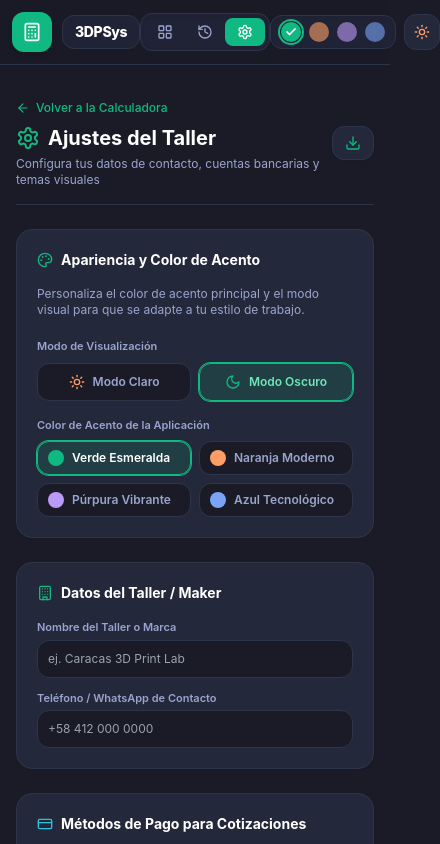
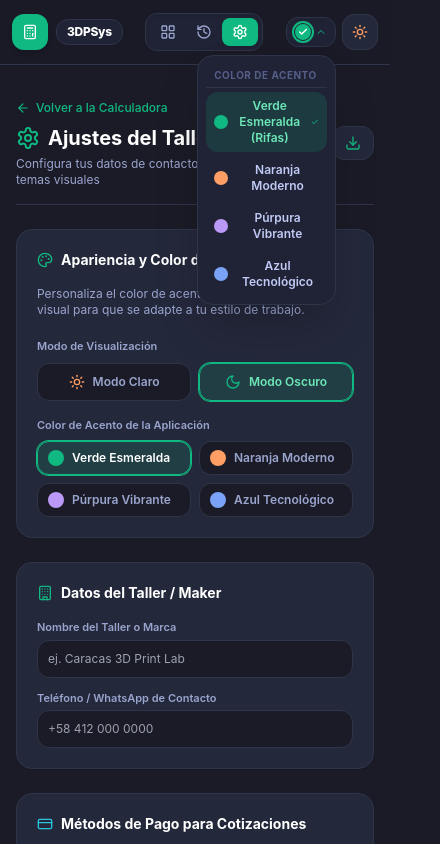
Before and after one commit to christianmed/3DPSys, a Next.js app: page /settings in a window 390 px wide. Both pictures are taken after a click on the button 291 px from the left and 32 px from the top of the page. Shown: the top 844 px of the page, 440 px wide, since content can reach past the window. Built offline with nearby package versions, Linux system fonts and the light colour scheme.

Commit message:
fix(ui): colapsar selector de acento en movil con popover flotante para desahogar el header

```diff
--- a/src/components/layout/Header.tsx
+++ b/src/components/layout/Header.tsx
@@ -1,9 +1,18 @@
 "use client";
 
-import React from "react";
+import React, { useState, useRef, useEffect } from "react";
 import Link from "next/link";
 import { usePathname } from "next/navigation";
-import { History, Settings, Moon, Sun, LayoutGrid, Check, Calculator } from "lucide-react";
+import {
+  History,
+  Settings,
+  Moon,
+  Sun,
+  LayoutGrid,
+  Check,
+  Calculator,
+  ChevronDown,
+} from "lucide-react";
 import { useTheme, ACCENT_COLORS } from "@/context/ThemeContext";
 
 interface HeaderProps {
@@ -19,21 +28,46 @@ export function Header({ darkMode: propDarkMode, onToggleTheme: propToggleTheme
   const isDark = propDarkMode !== undefined ? propDarkMode : theme.darkMode;
   const handleToggle = propToggleTheme || theme.toggleTheme;
 
+  // Estado para el menú desplegable colapsado de acento en móviles
+  const [isAccentMenuOpen, setIsAccentMenuOpen] = useState(false);
+  const accentMenuRef = useRef<HTMLDivElement>(null);
+
+  // Cerrar el popover al hacer clic fuera
+  useEffect(() => {
+    const handleClickOutside = (event: MouseEvent) => {
+      if (accentMenuRef.current && !accentMenuRef.current.contains(event.target as Node)) {
+        setIsAccentMenuOpen(false);
+      }
+    };
+
+    if (isAccentMenuOpen) {
+      document.addEventListener("mousedown", handleClickOutside);
+    }
+    return () => {
+      document.removeEventListener("mousedown", handleClickOutside);
+    };
+  }, [isAccentMenuOpen]);
+
+  // Color de acento activo actual
+  const activeColorObj =
+    ACCENT_COLORS.find((c) => c.id === theme.accentColor) || ACCENT_COLORS[0];
+  const activeHex = isDark ? activeColorObj.darkHex : activeColorObj.lightHex;
+
   return (
     <header className="sticky top-0 z-40 w-full border-b border-slate-200 dark:border-[#2f3549] bg-white/95 dark:bg-[#1a1b26]/95 backdrop-blur-md transition-colors shadow-xs">
       <div className="mx-auto flex h-16 max-w-7xl items-center justify-between px-3 sm:px-6 lg:px-8">
 
         {/* LADO IZQUIERDO: Marca 3DPSys con Avatar Squircle e icono de calculadora */}
-        <div className="flex items-center gap-2 sm:gap-3">
-          <Link href="/" className="flex items-center gap-2.5 group">
+        <div className="flex items-center gap-2 sm:gap-3 flex-shrink-0">
+          <Link href="/" className="flex items-center gap-2 sm:gap-2.5 group">
             {/* Avatar Squircle con color de acento dinámico e icono de calculadora */}
-            <div className="flex h-10 w-10 items-center justify-center rounded-xl bg-accent text-white shadow-md transition-all group-hover:scale-105 active:scale-95">
-              <Calculator className="h-5 w-5" />
+            <div className="flex h-9 w-9 sm:h-10 sm:w-10 items-center justify-center rounded-xl bg-accent text-white shadow-md transition-all group-hover:scale-105 active:scale-95">
+              <Calculator className="h-4 w-4 sm:h-5 sm:w-5" />
             </div>
 
             {/* Identificador del Proyecto 3DPSys */}
-            <div className="flex items-center gap-2 rounded-xl bg-slate-100 dark:bg-[#1f2335] px-3 py-1.5 border border-slate-200 dark:border-[#2f3549] text-slate-800 dark:text-white font-bold text-xs sm:text-sm shadow-xs transition-colors">
-              <span className="font-extrabold tracking-tight text-sm">3DPSys</span>
+            <div className="flex items-center gap-1.5 rounded-xl bg-slate-100 dark:bg-[#1f2335] px-2.5 sm:px-3 py-1 sm:py-1.5 border border-slate-200 dark:border-[#2f3549] text-slate-800 dark:text-white font-bold text-xs sm:text-sm shadow-xs transition-colors">
+              <span className="font-extrabold tracking-tight">3DPSys</span>
             </div>
           </Link>
         </div>
@@ -42,7 +76,7 @@ export function Header({ darkMode: propDarkMode, onToggleTheme: propToggleTheme
         <nav className="flex items-center rounded-xl bg-slate-100 dark:bg-[#1f2335] p-1 border border-slate-200 dark:border-[#2f3549] shadow-inner">
           <Link
             href="/"
-            className={`flex items-center gap-1.5 rounded-lg px-3 sm:px-4 py-1.5 text-xs sm:text-sm font-semibold transition-all ${
+            className={`flex items-center gap-1.5 rounded-lg px-2.5 sm:px-4 py-1.5 text-xs sm:text-sm font-semibold transition-all ${
               pathname === "/"
                 ? "bg-accent text-white shadow-sm"
                 : "text-slate-600 dark:text-[#9aa5ce] hover:text-slate-900 dark:hover:text-white hover:bg-slate-200/60 dark:hover:bg-[#24283b]"
@@ -54,7 +88,7 @@ export function Header({ darkMode: propDarkMode, onToggleTheme: propToggleTheme
 
           <Link
             href="/history"
-            className={`flex items-center gap-1.5 rounded-lg px-3 sm:px-4 py-1.5 text-xs sm:text-sm font-semibold transition-all ${
+            className={`flex items-center gap-1.5 rounded-lg px-2.5 sm:px-4 py-1.5 text-xs sm:text-sm font-semibold transition-all ${
               pathname === "/history"
                 ? "bg-accent text-white shadow-sm"
                 : "text-slate-600 dark:text-[#9aa5ce] hover:text-slate-900 dark:hover:text-white hover:bg-slate-200/60 dark:hover:bg-[#24283b]"
@@ -66,7 +100,7 @@ export function Header({ darkMode: propDarkMode, onToggleTheme: propToggleTheme
 
           <Link
             href="/settings"
-            className={`flex items-center gap-1.5 rounded-lg px-3 sm:px-4 py-1.5 text-xs sm:text-sm font-semibold transition-all ${
+            className={`flex items-center gap-1.5 rounded-lg px-2.5 sm:px-4 py-1.5 text-xs sm:text-sm font-semibold transition-all ${
               pathname === "/settings"
                 ? "bg-accent text-white shadow-sm"
                 : "text-slate-600 dark:text-[#9aa5ce] hover:text-slate-900 dark:hover:text-white hover:bg-slate-200/60 dark:hover:bg-[#24283b]"
@@ -78,10 +112,73 @@ export function Header({ darkMode: propDarkMode, onToggleTheme: propToggleTheme
         </nav>
 
         {/* LADO DERECHO: Selector de Paleta de Acentos + Toggle Modo Oscuro/Claro */}
-        <div className="flex items-center gap-2 sm:gap-3">
-          {/* Selector de color de acento con espaciado generoso y checkmark interior */}
+        <div className="flex items-center gap-1.5 sm:gap-3 flex-shrink-0">
+
+          {/* 1. MÓVIL: Selector Colapsado con Popover Flotante (sm:hidden) */}
+          <div className="relative sm:hidden" ref={accentMenuRef}>
+            <button
+              type="button"
+              onClick={() => setIsAccentMenuOpen((prev) => !prev)}
+              className="flex items-center gap-1 rounded-xl bg-slate-100 dark:bg-[#1f2335] p-1.5 px-2 border border-slate-200 dark:border-[#2f3549] shadow-inner transition-colors hover:border-accent active:scale-95"
+              title="Cambiar color de acento"
+              aria-label="Selector de color de acento"
+            >
+              <span
+                className="h-4 w-4 rounded-full flex items-center justify-center ring-2 ring-accent ring-offset-1 dark:ring-offset-[#1f2335] shadow-xs"
+                style={{ backgroundColor: activeHex }}
+              >
+                <Check className="h-2.5 w-2.5 text-white stroke-[3.5]" />
+              </span>
+              <ChevronDown
+                className={`h-3 w-3 text-slate-500 dark:text-[#9aa5ce] transition-transform duration-200 ${
+                  isAccentMenuOpen ? "rotate-180 text-accent" : ""
+                }`}
+              />
+            </button>
+
+            {/* Pestaña / Menú flotante desplegable */}
+            {isAccentMenuOpen && (
+              <div className="absolute right-0 top-full mt-2 z-50 min-w-[130px] rounded-2xl border border-slate-200 dark:border-[#2f3549] bg-white dark:bg-[#1f2335] p-2 shadow-2xl animate-in fade-in zoom-in-95 duration-150">
+                <div className="text-[10px] font-bold uppercase tracking-wider text-slate-400 dark:text-[#565f89] px-2 py-1 mb-1 border-b border-slate-100 dark:border-[#2f3549]">
+                  Color de Acento
+                </div>
+                <div className="space-y-1">
+                  {ACCENT_COLORS.map((col) => {
+                    const isSelected = theme.accentColor === col.id;
+                    const bgHex = isDark ? col.darkHex : col.lightHex;
+                    return (
+                      <button
+                        key={col.id}
+                        type="button"
+                        onClick={() => {
+                          theme.setAccentColor(col.id);
+                          setIsAccentMenuOpen(false);
+                        }}
+                        className={`w-full flex items-center justify-between gap-2 px-2 py-1.5 rounded-xl text-xs font-semibold transition-all ${
+                          isSelected
+                            ? "bg-accent-surface text-accent-text"
+                            : "text-slate-700 dark:text-[#c0caf5] hover:bg-slate-100 dark:hover:bg-[#24283b]"
+                        }`}
+                      >
+                        <div className="flex items-center gap-2">
+                          <span
+                            className="h-3.5 w-3.5 rounded-full shadow-xs flex-shrink-0"
+                            style={{ backgroundColor: bgHex }}
+                          />
+                          <span>{col.name}</span>
+                        </div>
+                        {isSelected && <Check className="h-3.5 w-3.5 text-accent stroke-[3]" />}
+                      </button>
+                    );
+                  })}
+                </div>
+              </div>
+            )}
+          </div>
+
+          {/* 2. ESCRITORIO: Barra Completa de Acentos (hidden sm:flex) */}
           <div
-            className="flex items-center gap-2 sm:gap-2.5 rounded-xl bg-slate-100 dark:bg-[#1f2335] p-1.5 px-2.5 sm:px-3 border border-slate-200 dark:border-[#2f3549] shadow-inner"
+            className="hidden sm:flex items-center gap-2.5 rounded-xl bg-slate-100 dark:bg-[#1f2335] p-1.5 px-3 border border-slate-200 dark:border-[#2f3549] shadow-inner"
             title="Seleccionar color de acento de la aplicación"
           >
             {ACCENT_COLORS.map((col) => {
@@ -94,7 +191,7 @@ export function Header({ darkMode: propDarkMode, onToggleTheme: propToggleTheme
                   onClick={() => theme.setAccentColor(col.id)}
                   aria-label={col.name}
                   title={`${col.name}${isSelected ? " (Activo)" : ""}`}
-                  className={`h-5 w-5 sm:h-5 sm:w-5 rounded-full transition-all duration-150 flex items-center justify-center relative ${
+                  className={`h-5 w-5 rounded-full transition-all duration-150 flex items-center justify-center relative ${
                     isSelected
                       ? "ring-2 ring-accent ring-offset-1 dark:ring-offset-[#1f2335] shadow-xs"
                       : "opacity-60 hover:opacity-100 hover:scale-105"
```
